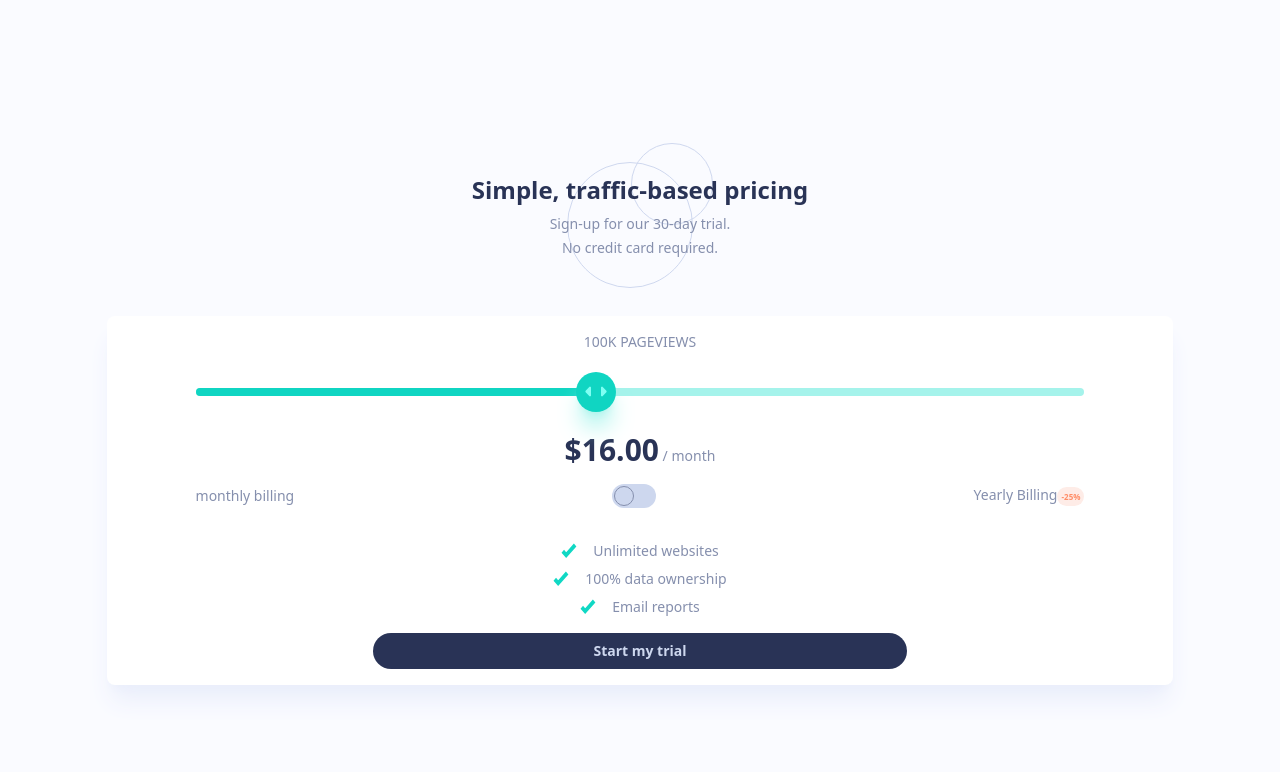
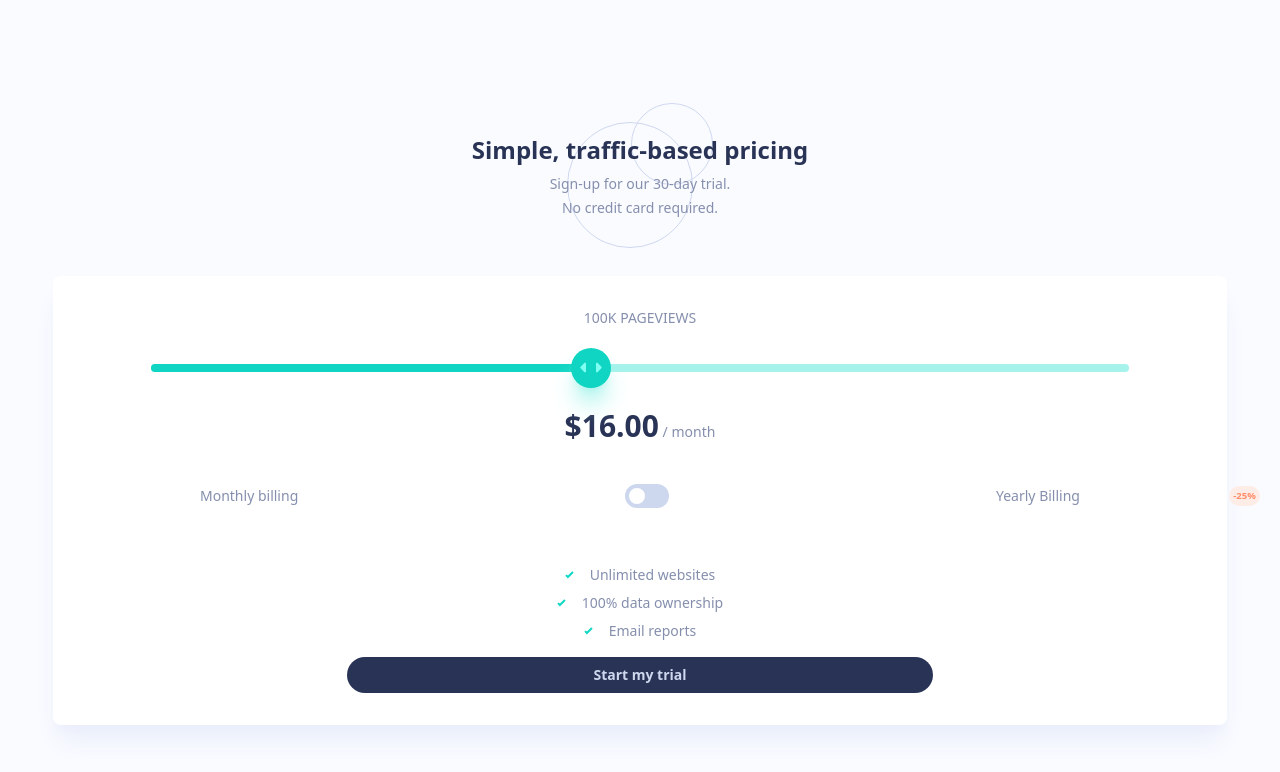
Before and after one commit to CassandraGoose/front-end-challenges, a React (Vite) app in the folder pricing-component/: page / in a window 1280 px wide. Shown: the top 772 px of the page. Built offline with nearby package versions, Linux system fonts and the light colour scheme.

Commit message:
fix toggle styleJ

```diff
--- a/pricing-component/src/Pricing/Card.tsx
+++ b/pricing-component/src/Pricing/Card.tsx
@@ -5,7 +5,7 @@ const subscriptionInfoText = ['Unlimited websites', '100% data ownership', 'Emai
 export default function Card() {
 
   return (
-    <div className="flex flex-col justify-center items-center bg-[white] rounded-lg py-4 w-5/6 shadow-xl shadow-light-grayish-blue space-y-4">
+    <div className="flex flex-col justify-center items-center bg-[white] rounded-lg py-8 w-11/12 shadow-xl shadow-light-grayish-blue space-y-4">
       <p className="uppercase">100k pageviews</p>
       <Slider />
       <p>
@@ -14,13 +14,13 @@ export default function Card() {
         </span>{" "}
         / month
       </p>
-      <label className="flex items-center justify-between w-5/6">
-        <span>monthly billing </span>
+      <label className="flex items-center justify-between w-3/4 py-6">
+        <span>Monthly billing</span>
         <input type="checkbox" value="" className="sr-only peer" />
-        <div className="relative w-11 h-6 bg-less-light-grayish-blue rounded-full peer peer-focus:ring-4 peer-focus:ring-red-300 dark:peer-focus:ring-red-800 dark:bg-gray-700 peer-checked:after:translate-x-full rtl:peer-checked:after:-translate-x-full peer-checked:after:border-white after:content-[''] after:absolute after:top-0.5 after:start-[2px] after:bg-white after:border-gray-300 after:border after:rounded-full after:h-5 after:w-5 after:transition-all dark:border-gray-600 peer-checked:bg-red-600"></div>
+        <div className="relative w-11 h-6 bg-less-light-grayish-blue rounded-full peer peer-focus:ring-4 peer-focus:ring-red-300 dark:peer-focus:ring-red-800 dark:bg-gray-700 peer-checked:after:translate-x-full rtl:peer-checked:after:-translate-x-full after:bg-[white] after:border-2 after:border-less-light-grayish-blue after:content-[''] after:absolute after:top-0.5 after:start-[2px] after:bg-white after:border-gray-300 after:border after:rounded-full after:h-5 after:w-5 after:transition-all dark:border-gray-600 peer-checked:bg-red-600"></div>
         <span>
           Yearly Billing
-          <span className="rounded-full p-1 text-[0.5rem] font-semibold bg-light-grayish-red text-light-red">
+          <span className="absolute right-5 rounded-full px-1 text-[0.6rem] font-semibold bg-light-grayish-red text-light-red">
             -25%
           </span>
         </span>
@@ -34,7 +34,7 @@ export default function Card() {
           );
         })}
       </div>
-      <button className="bg-dark-desaturated-blue rounded-full py-2 w-1/2 font-semibold text-less-light-grayish-blue">
+      <button className="bg-dark-desaturated-blue rounded-full py-2 w-1/2 font-semibold text-less-light-grayish-blue my-6">
         Start my trial
       </button>
     </div>
--- a/pricing-component/src/Pricing/SubscriptionInfoItem.tsx
+++ b/pricing-component/src/Pricing/SubscriptionInfoItem.tsx
@@ -3,7 +3,7 @@ import iconCheck from '../assets/icon-check.svg';
 export default function SubscriptionInfoItem({ text }: { text: string }) {
   return (
     <div className="flex w-full justify-center items-center space-x-4">
-      <img className="w-4 h-4" src={iconCheck} alt="checkmark" />
+      <img src={iconCheck} alt="checkmark" />
       <p>{text}</p>
     </div>
   );
```
